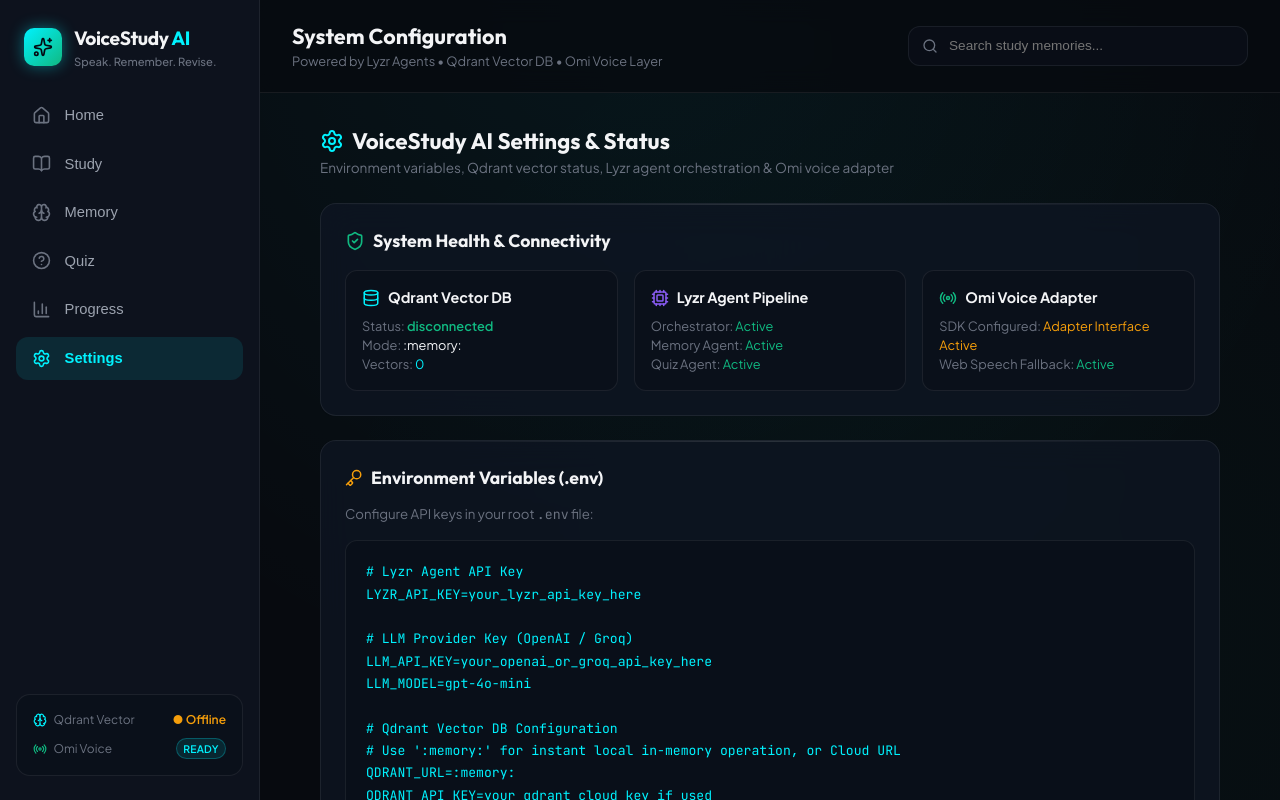
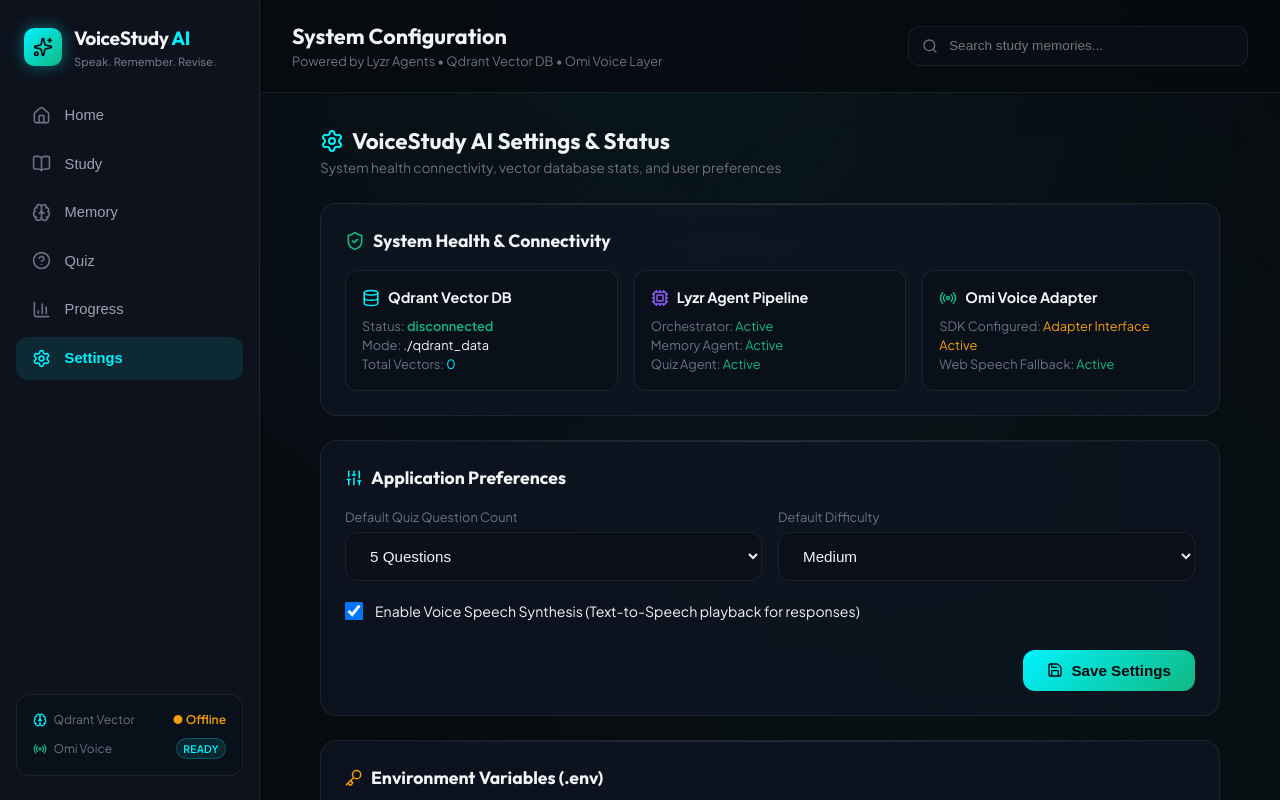
Before and after one commit to dharmarayank946/voicestudy-ai, a React (Vite) app in the folder frontend/: page / in a window 1280 px wide. Both pictures are taken after a click on the button "Settings". Built offline with nearby package versions, Linux system fonts and the light colour scheme; no server answers.

Commit message:
feat(dashboard-settings): connect dashboard stats to backend, add settings local preferences persistence, fix UI unicode artifacts, and add automated test suite

```diff
--- a/frontend/src/components/DashboardView.jsx
+++ b/frontend/src/components/DashboardView.jsx
@@ -2,8 +2,14 @@ import React from 'react';
 import { Brain, BookOpen, HelpCircle, Sparkles, Clock, ArrowRight, CheckCircle2 } from 'lucide-react';
 import VoiceOrb from './VoiceOrb';
 
-export default function DashboardView({ memories, stats, onProcessInput, isProcessing, responseData, setActiveTab }) {
+export default function DashboardView({ memories = [], stats = {}, onProcessInput, isProcessing, responseData, setActiveTab }) {
   const recentMemories = memories.slice(0, 4);
+  const totalMemoriesCount = stats.total_memories !== undefined ? stats.total_memories : memories.length;
+  const totalTopicsCount = stats.total_topics !== undefined ? stats.total_topics : (stats.topics_list?.length || 0);
+
+  const subjectsSubtitle = stats.subjects_list && stats.subjects_list.length > 0
+    ? stats.subjects_list.slice(0, 4).join(', ')
+    : 'No topics studied yet';
 
   return (
     <div style={{ display: 'flex', flexDirection: 'column', gap: '2rem' }}>
@@ -26,10 +32,10 @@ export default function DashboardView({ memories, stats, onProcessInput, isProce
             </div>
           </div>
           <h3 style={{ fontSize: '2rem', fontWeight: '700', color: 'var(--text-primary)' }}>
-            {stats.total_memories || memories.length || 0}
+            {totalMemoriesCount}
           </h3>
-          <p style={{ fontSize: '0.78rem', color: 'var(--accent-emerald)', marginTop: '0.25rem' }}>
-            ✓ Qdrant Vector Store
+          <p style={{ fontSize: '0.78rem', color: 'var(--accent-emerald)', marginTop: '0.25rem', display: 'flex', alignItems: 'center', gap: '0.3rem' }}>
+            <CheckCircle2 size={13} color="var(--accent-emerald)" /> Qdrant Vector Store
           </p>
         </div>
 
@@ -41,22 +47,22 @@ export default function DashboardView({ memories, stats, onProcessInput, isProce
             </div>
           </div>
           <h3 style={{ fontSize: '2rem', fontWeight: '700', color: 'var(--text-primary)' }}>
-            {stats.total_topics || 3}
+            {totalTopicsCount}
           </h3>
-          <p style={{ fontSize: '0.78rem', color: 'var(--text-muted)', marginTop: '0.25rem' }}>
-            DBMS, Computer Networks, OS
+          <p style={{ fontSize: '0.78rem', color: 'var(--text-muted)', marginTop: '0.25rem', textOverflow: 'ellipsis', overflow: 'hidden', whiteSpace: 'nowrap' }}>
+            {subjectsSubtitle}
           </p>
         </div>
 
         <div className="glass-card">
           <div style={{ display: 'flex', alignItems: 'center', justifyContent: 'space-between', marginBottom: '0.75rem' }}>
-            <span style={{ fontSize: '0.85rem', color: 'var(--text-muted)', fontWeight: '600' }}>Revision Quizzes</span>
+            <span style={{ fontSize: '0.85rem', color: 'var(--text-muted)', fontWeight: '600' }}>Revision Generator</span>
             <div style={{ padding: '0.5rem', borderRadius: '10px', background: 'rgba(139, 92, 246, 0.1)' }}>
               <HelpCircle size={20} color="var(--accent-purple)" />
             </div>
           </div>
           <h3 style={{ fontSize: '2rem', fontWeight: '700', color: 'var(--text-primary)' }}>
-            5
+            {totalTopicsCount > 0 ? `${totalTopicsCount * 3}+` : '0'}
           </h3>
           <p style={{ fontSize: '0.78rem', color: 'var(--accent-purple)', marginTop: '0.25rem' }}>
             Active Recall Mode
@@ -86,12 +92,12 @@ export default function DashboardView({ memories, stats, onProcessInput, isProce
 
         {recentMemories.length === 0 ? (
           <p style={{ color: 'var(--text-muted)', fontSize: '0.9rem', padding: '1rem 0' }}>
-            No study memories saved yet. Speak to the orb above to create your first study note!
+            No study memories saved yet. Speak to the orb above or use the Study tab to create your first note!
           </p>
         ) : (
           <div style={{ display: 'grid', gridTemplateColumns: 'repeat(auto-fit, minmax(300px, 1fr))', gap: '1rem' }}>
             {recentMemories.map((m, idx) => (
-              <div key={m.id || idx} className="glass-card" style={{ padding: '1.1rem', background: 'rgba(10, 16, 26, 0.6)' }}>
+              <div key={m.id || idx} className="glass-card glass-card-interactive" style={{ padding: '1.1rem', background: 'rgba(10, 16, 26, 0.6)', cursor: 'pointer' }} onClick={() => setActiveTab('memory')}>
                 <div style={{ display: 'flex', alignItems: 'center', justifyContent: 'space-between', marginBottom: '0.5rem' }}>
                   <span className="badge badge-cyan">{m.subject || 'General'}</span>
                   <span style={{ fontSize: '0.75rem', color: 'var(--text-muted)', display: 'flex', alignItems: 'center', gap: '0.3rem' }}>
--- a/frontend/src/components/SettingsView.jsx
+++ b/frontend/src/components/SettingsView.jsx
@@ -1,10 +1,35 @@
-import React from 'react';
-import { Settings, ShieldCheck, Database, Radio, Cpu, Key, AlertTriangle } from 'lucide-react';
+import React, { useState, useEffect } from 'react';
+import { Settings, ShieldCheck, Database, Radio, Cpu, Key, Save, CheckCircle2, Sliders } from 'lucide-react';
 
 export default function SettingsView({ healthData }) {
   const qdrant = healthData?.vector_memory || {};
   const voice = healthData?.voice || {};
   const agents = healthData?.agents || {};
+
+  const [defaultNumQuestions, setDefaultNumQuestions] = useState(5);
+  const [defaultDifficulty, setDefaultDifficulty] = useState('medium');
+  const [enableVoiceTts, setEnableVoiceTts] = useState(true);
+  const [saveNotice, setSaveNotice] = useState(null);
+
+  useEffect(() => {
+    const savedCount = localStorage.getItem('voicestudy_pref_num_q');
+    const savedDiff = localStorage.getItem('voicestudy_pref_diff');
+    const savedTts = localStorage.getItem('voicestudy_pref_tts');
+
+    if (savedCount) setDefaultNumQuestions(Number(savedCount));
+    if (savedDiff) setDefaultDifficulty(savedDiff);
+    if (savedTts !== null) setEnableVoiceTts(savedTts === 'true');
+  }, []);
+
+  const handleSavePreferences = (e) => {
+    e.preventDefault();
+    localStorage.setItem('voicestudy_pref_num_q', defaultNumQuestions.toString());
+    localStorage.setItem('voicestudy_pref_diff', defaultDifficulty);
+    localStorage.setItem('voicestudy_pref_tts', enableVoiceTts.toString());
+
+    setSaveNotice('Settings saved successfully!');
+    setTimeout(() => setSaveNotice(null), 3500);
+  };
 
   return (
     <div style={{ display: 'flex', flexDirection: 'column', gap: '1.5rem', maxWidth: '900px', margin: '0 auto' }}>
@@ -13,9 +38,28 @@ export default function SettingsView({ healthData }) {
           <Settings size={24} color="var(--accent-cyan)" /> VoiceStudy AI Settings & Status
         </h3>
         <p style={{ fontSize: '0.85rem', color: 'var(--text-muted)' }}>
-          Environment variables, Qdrant vector status, Lyzr agent orchestration & Omi voice adapter
+          System health connectivity, vector database stats, and user preferences
         </p>
       </div>
+
+      {/* Save Confirmation Notice */}
+      {saveNotice && (
+        <div style={{
+          background: 'rgba(16, 185, 129, 0.15)',
+          border: '1px solid rgba(16, 185, 129, 0.4)',
+          borderRadius: '10px',
+          padding: '0.75rem 1rem',
+          color: 'var(--accent-emerald)',
+          fontSize: '0.85rem',
+          fontWeight: '600',
+          display: 'flex',
+          alignItems: 'center',
+          gap: '0.5rem'
+        }}>
+          <CheckCircle2 size={18} />
+          {saveNotice}
+        </div>
+      )}
 
       {/* Integration Status Cards */}
       <div className="glass-card">
@@ -31,8 +75,8 @@ export default function SettingsView({ healthData }) {
             </div>
             <div style={{ fontSize: '0.8rem', color: 'var(--text-muted)' }}>
               Status: <span style={{ color: 'var(--accent-emerald)', fontWeight: '600' }}>{qdrant.status || 'Connected'}</span><br />
-              Mode: <span style={{ color: 'var(--text-primary)' }}>{qdrant.url || ':memory:'}</span><br />
-              Vectors: <span style={{ color: 'var(--accent-cyan)' }}>{qdrant.total_memories || 0}</span>
+              Mode: <span style={{ color: 'var(--text-primary)' }}>{qdrant.storage_path || './qdrant_data'}</span><br />
+              Total Vectors: <span style={{ color: 'var(--accent-cyan)' }}>{qdrant.total_memories || 0}</span>
             </div>
           </div>
 
@@ -63,6 +107,62 @@ export default function SettingsView({ healthData }) {
         </div>
       </div>
 
+      {/* User Preferences Form */}
+      <div className="glass-card">
+        <h4 style={{ fontSize: '1.1rem', fontWeight: '700', marginBottom: '1rem', display: 'flex', alignItems: 'center', gap: '0.5rem' }}>
+          <Sliders size={18} color="var(--accent-cyan)" /> Application Preferences
+        </h4>
+
+        <form onSubmit={handleSavePreferences} style={{ display: 'flex', flexDirection: 'column', gap: '1.25rem' }}>
+          <div style={{ display: 'grid', gridTemplateColumns: '1fr 1fr', gap: '1rem' }}>
+            <div>
+              <label style={{ fontSize: '0.8rem', color: 'var(--text-muted)', display: 'block', marginBottom: '0.35rem' }}>Default Quiz Question Count</label>
+              <select
+                className="custom-input"
+                value={defaultNumQuestions}
+                onChange={(e) => setDefaultNumQuestions(Number(e.target.value))}
+              >
+                <option value={3}>3 Questions</option>
+                <option value={5}>5 Questions</option>
+                <option value={10}>10 Questions</option>
+              </select>
+            </div>
+
+            <div>
+              <label style={{ fontSize: '0.8rem', color: 'var(--text-muted)', display: 'block', marginBottom: '0.35rem' }}>Default Difficulty</label>
+              <select
+                className="custom-input"
+                value={defaultDifficulty}
+                onChange={(e) => setDefaultDifficulty(e.target.value)}
+              >
+                <option value="easy">Easy</option>
+                <option value="medium">Medium</option>
+                <option value="hard">Hard</option>
+              </select>
+            </div>
+          </div>
+
+          <div style={{ display: 'flex', alignItems: 'center', gap: '0.75rem' }}>
+            <input
+              type="checkbox"
+              id="ttsToggle"
+              checked={enableVoiceTts}
+              onChange={(e) => setEnableVoiceTts(e.target.checked)}
+              style={{ width: '18px', height: '18px', cursor: 'pointer' }}
+            />
+            <label htmlFor="ttsToggle" style={{ fontSize: '0.88rem', color: 'var(--text-primary)', cursor: 'pointer' }}>
+              Enable Voice Speech Synthesis (Text-to-Speech playback for responses)
+            </label>
+          </div>
+
+          <div style={{ display: 'flex', justifyContent: 'flex-end', marginTop: '0.5rem' }}>
+            <button type="submit" className="btn-primary" style={{ gap: '0.5rem' }}>
+              <Save size={16} /> Save Settings
+            </button>
+          </div>
+        </form>
+      </div>
+
       {/* Environment Variable Keys Reference */}
       <div className="glass-card">
         <h4 style={{ fontSize: '1.1rem', fontWeight: '700', marginBottom: '0.75rem', display: 'flex', alignItems: 'center', gap: '0.5rem' }}>
@@ -90,7 +190,6 @@ LLM_API_KEY=your_openai_or_groq_api_key_here
 LLM_MODEL=gpt-4o-mini
 
 # Qdrant Vector DB Configuration
-# Use ':memory:' for instant local in-memory operation, or Cloud URL
 QDRANT_URL=:memory:
 QDRANT_API_KEY=your_qdrant_cloud_key_if_used
 
```
Also changed, not shown: frontend/src/components/Navbar.jsx (line endings or trailing spaces), frontend/src/components/Sidebar.jsx (line endings or trailing spaces), 1 other file (tests, documents, lock files or other folders).
